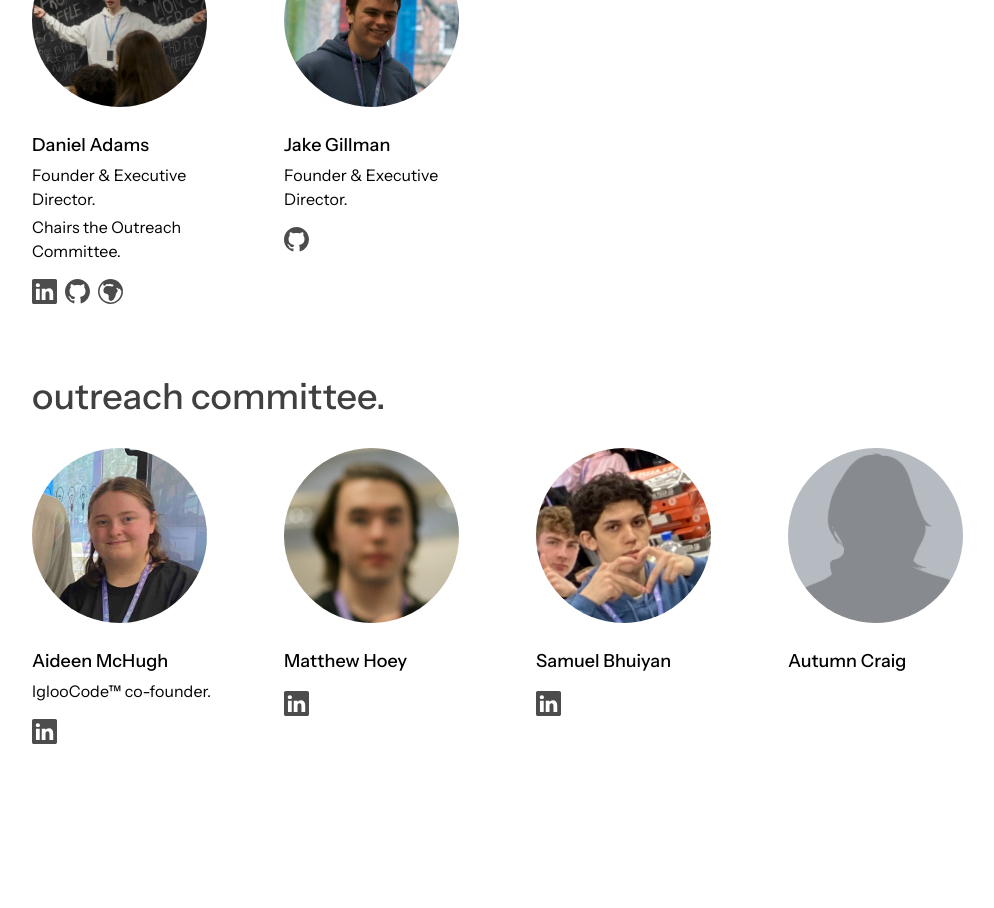
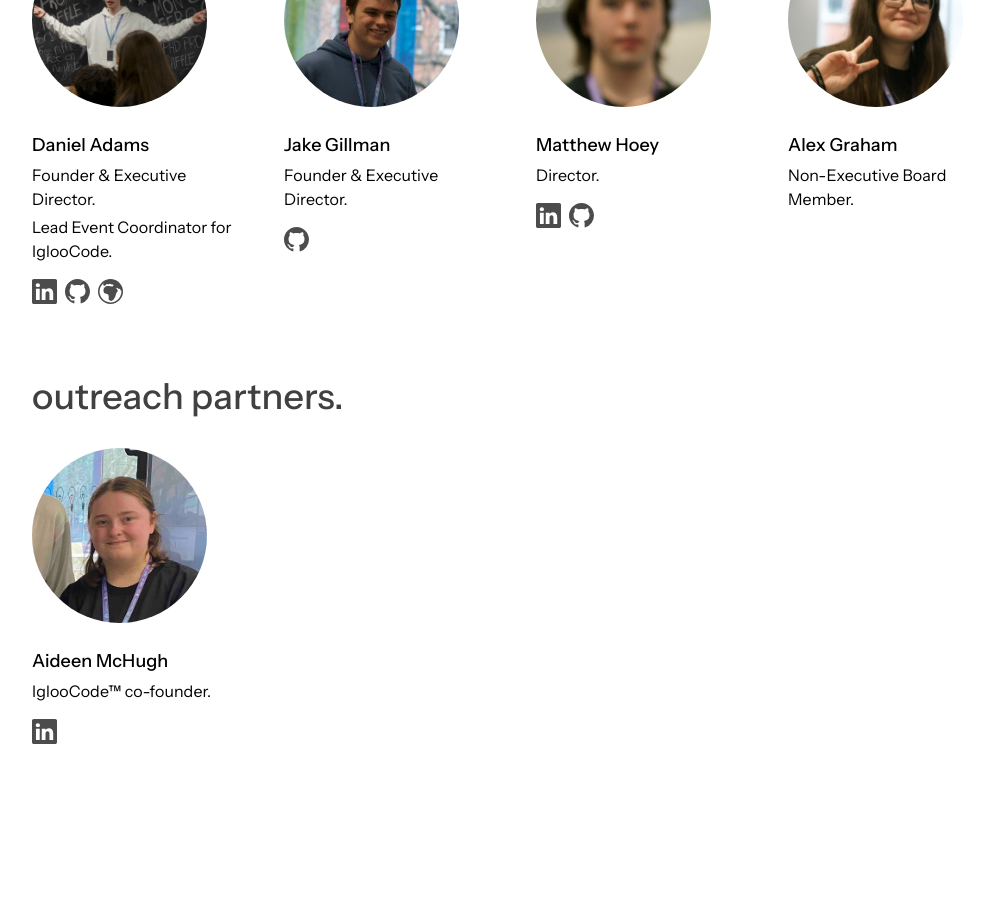
Before and after one commit to VerglasSoftware/verglas-public, a Next.js app: page /people in a window 1280 px wide. Shown: the part 700-1608 px from the top of the page, without its empty margins (128-1122 px from the left). Built offline with nearby package versions, Linux system fonts and the light colour scheme; a web font is replaced by a local one.

Commit message:
update team

```diff
--- a/pages/people.js
+++ b/pages/people.js
@@ -46,7 +46,7 @@ export default function People() {
                                     />
                                     <span className="mt-6 text-lg font-medium">Daniel Adams</span>
                                     <span className="mt-1">Founder & Executive Director.</span>
-                                    <span className="mt-1">Chairs the Outreach Committee.</span>
+                                    <span className="mt-1">Lead Event Coordinator for IglooCode.</span>
                                     <div className="flex flex-row mt-4 gap-2">
                                         <a href="https://linkedin.com/in/dandabs">
                                             <BsLinkedin size={25} className="text-black/70 hover:text-black/50" />
@@ -75,17 +75,41 @@ export default function People() {
                                         </a>
                                     </div>
                             </div>
-                            {/* <div className="flex flex-col">
+                            <div className="flex flex-col">
                                     <Image
-                                    src={"/images/people/blank-f.png"}
+                                    src={"/images/people/ma.png"}
                                     style={{objectFit: "cover", objectPosition: ""}}
                                     className="rounded-full aspect-square"
                                     width={175}
                                     height={175}
                                     />
-                                    <span className="mt-6 text-lg font-medium">John Doe</span>
-                                    <span className="mt-1">Chairperson of the Outreach Committee.</span>
-                            </div> */}
+                                    <span className="mt-6 text-lg font-medium">Matthew Hoey</span>
+                                    <span className="mt-1">Director.</span>
+                                    <div className="flex flex-row mt-4 gap-2">
+                                        <a href="https://www.linkedin.com/in/ma-t/">
+                                            <BsLinkedin size={25} className="text-black/70 hover:text-black/50" />
+                                        </a>
+                                        <a href="https://github.com/JustMentalMatt">
+                                            <BsGithub size={25} className="text-black/70 hover:text-black/50" />
+                                        </a>
+                                    </div>
+                            </div>
+                            <div className="flex flex-col">
+                                    <Image
+                                    src={"/images/people/axel.png"}
+                                    style={{objectFit: "cover", objectPosition: ""}}
+                                    className="rounded-full aspect-square"
+                                    width={175}
+                                    height={175}
+                                    />
+                                    <span className="mt-6 text-lg font-medium">Alex Graham</span>
+                                    <span className="mt-1">Non-Executive Board Member.</span>
+                                    <div className="flex flex-row mt-4 gap-2">
+                                        {/* <a href="https://github.com/JakeyGilly">
+                                            <BsGithub size={25} className="text-black/70 hover:text-black/50" />
+                                        </a> */}
+                                    </div>
+                            </div>
                         </div>
                     </div>
             </div></div>
@@ -93,7 +117,7 @@ export default function People() {
             <div className="w-screen flex items-center justify-center"><div className="w-3/4">
                     <div id="about" className="pb-20 mt-4">
                         <div className="flex justify-start items-start">
-                            <span className="font-medium text-neutral-700 text-4xl text-start">outreach committee.</span>
+                            <span className="font-medium text-neutral-700 text-4xl text-start">outreach partners.</span>
                         </div>
                         <div className="grid grid-cols-2 sm:grid-cols-3 md:grid-cols-4 gap-12 mt-8">
                             {/* <div className="flex flex-col">
@@ -122,46 +146,6 @@ export default function People() {
                                         </a>
                                     </div>
                             </div>
-                            <div className="flex flex-col">
-                                    <Image
-                                    src={"/images/people/ma.png"}
-                                    style={{objectFit: "cover", objectPosition: ""}}
-                                    className="rounded-full aspect-square"
-                                    width={175}
-                                    height={175}
-                                    />
-                                    <span className="mt-6 text-lg font-medium">Matthew Hoey</span>
-                                    <div className="flex flex-row mt-4 gap-2">
-                                        <a href="https://www.linkedin.com/in/ma-t/">
-                                            <BsLinkedin size={25} className="text-black/70 hover:text-black/50" />
-                                        </a>
-                                    </div>
-                            </div>
-                            <div className="flex flex-col">
-                                    <Image
-                                    src={"/images/people/samuel.jpg"}
-                                    style={{objectFit: "cover", objectPosition: ""}}
-                                    className="rounded-full aspect-square"
-                                    width={175}
-                                    height={175}
-                                    />
-                                   <span className="mt-6 text-lg font-medium">Samuel Bhuiyan</span>
-                                   <div className="flex flex-row mt-4 gap-2">
-                                        <a href="https://www.linkedin.com/in/samuel-b-532826248/">
-                                            <BsLinkedin size={25} className="text-black/70 hover:text-black/50" />
-                                        </a>
-                                    </div>
-                            </div>
-                            <div className="flex flex-col">
-                                    <Image
-                                    src={"/images/people/blank-f.png"}
-                                    style={{objectFit: "cover", objectPosition: ""}}
-                                    className="rounded-full aspect-square"
-                                    width={175}
-                                    height={175}
-                                    />
-                                    <span className="mt-6 text-lg font-medium">Autumn Craig</span>
-                            </div>
                         </div>
                     </div>
             </div></div>
```
Also changed, not shown: public/images/IMG_4606.jpg (added), public/images/people/axel.png (added).
